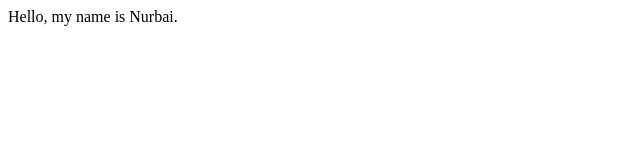
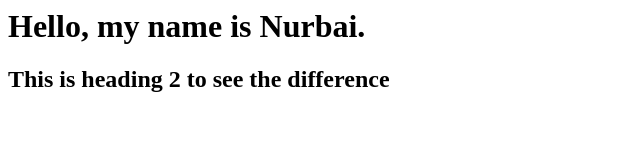
Before and after one commit to nalybekov/nalybekov, a plain HTML site: page index.html in a window 1280 px wide. Shown: the whole page, without its empty margins (0-640 px from the left). Drawn offline with Linux system fonts and the light colour scheme.

Commit message:
Update index.html

```diff
--- a/index.html
+++ b/index.html
@@ -5,6 +5,7 @@
     </title>
   </head>
   <body>
+    <h1> Hello, my name is Nurbai.</h1>
+    <h2> This is heading 2 to see the difference</h2>
   </body>
 </html>
-Hello, my name is Nurbai.
```
